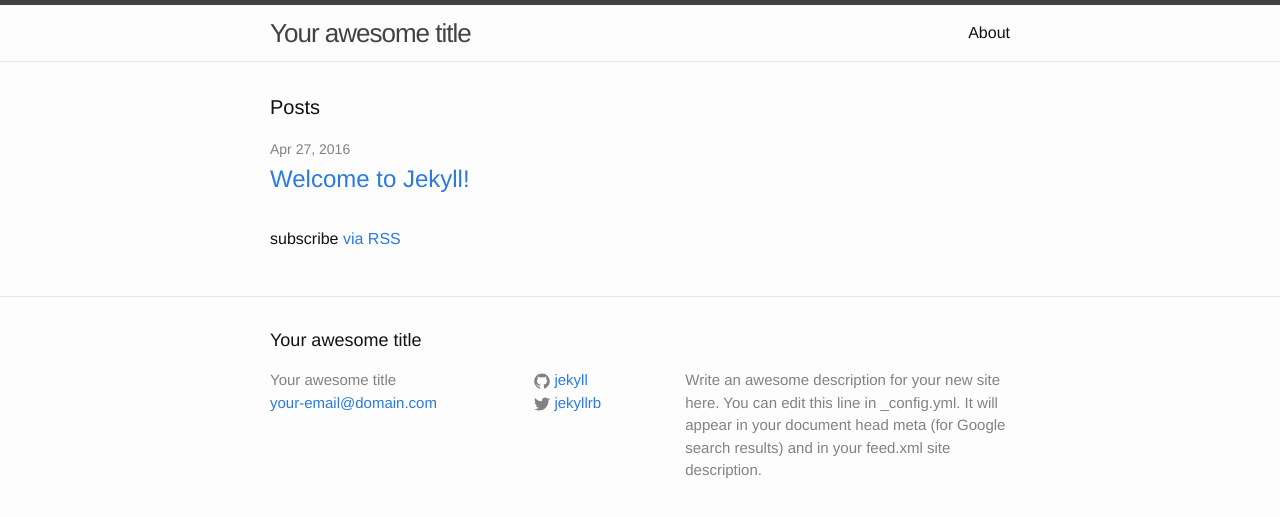
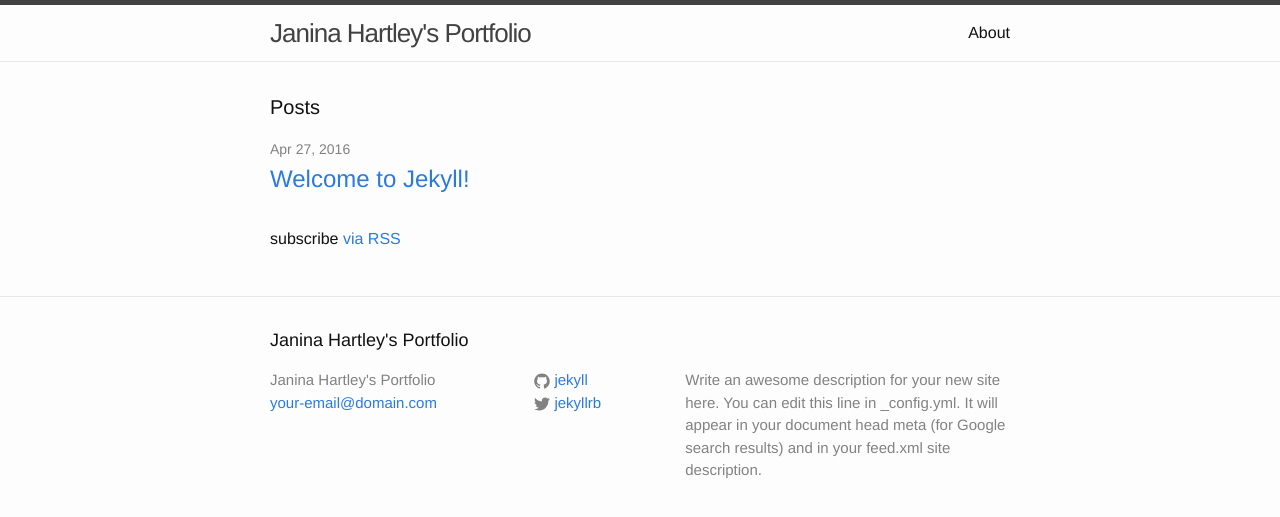
Before and after one commit to jhartley1412/old-portfolio, a Jekyll site: the page built from index.html, in a window 1280 px wide. Shown: the top 517 px of the page. Built offline with Jekyll 4.4.1, drawn with Linux system fonts in a browser that asks for light colours.

Commit message:
update config file

```diff
--- a/_config.yml
+++ b/_config.yml
@@ -6,7 +6,7 @@
 # 'jekyll serve'. If you change this file, please restart the server process.
 
 # Site settings
-title: Your awesome title
+title: Janina Hartley's Portfolio
 email: your-email@domain.com
 description: > # this means to ignore newlines until "baseurl:"
   Write an awesome description for your new site here. You can edit this
```
Also changed, not shown: 4 other files.
